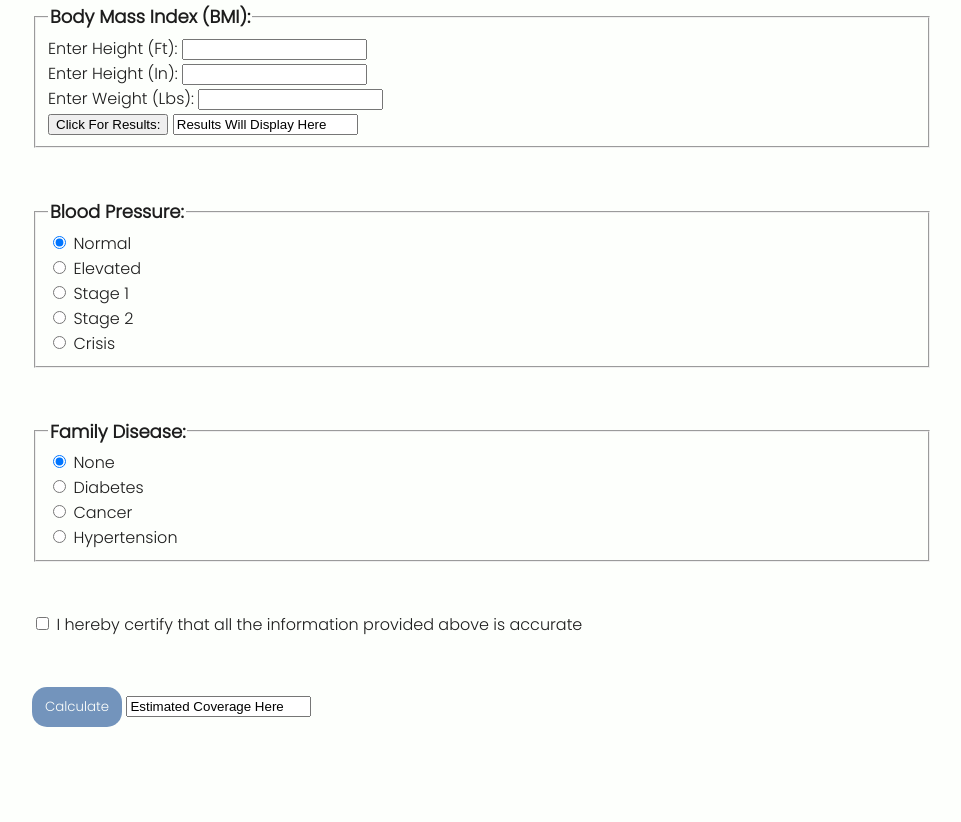
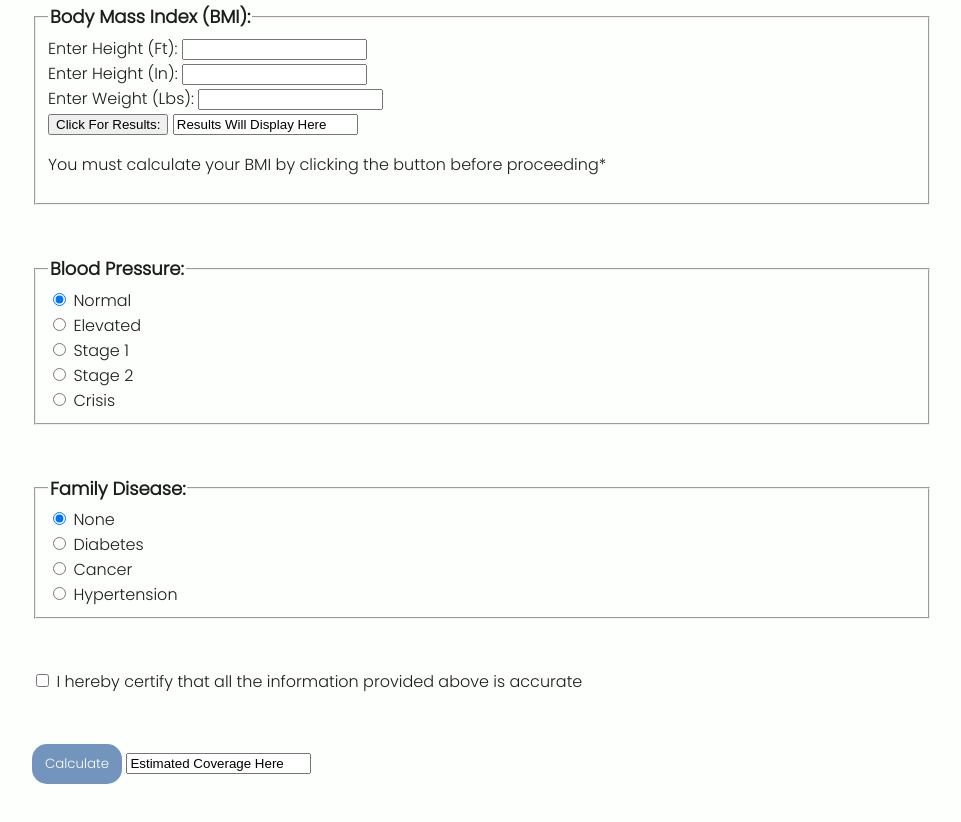
Before and after one commit to CodingBoneyard2/health-insurance-risk-calculator, a plain HTML site: page calculator.html in a window 1280 px wide. Shown: the part 1062-1884 px from the top of the page, without its empty margins (158-1119 px from the left). Drawn offline with Linux system fonts and the light colour scheme; no server answers.

Commit message:
Update calculator.html

```diff
--- a/calculator.html
+++ b/calculator.html
@@ -70,6 +70,7 @@
                     <button onclick="calculateBMI()">Click For Results:</button>
                     <input type="text" id="bmiResult" name="bmiResult" readonly value="Results Will Display Here">
                 </div>
+                <p>You must calculate your BMI by clicking the button before proceeding*</p>
             </fieldset>
 
             <!--
```
